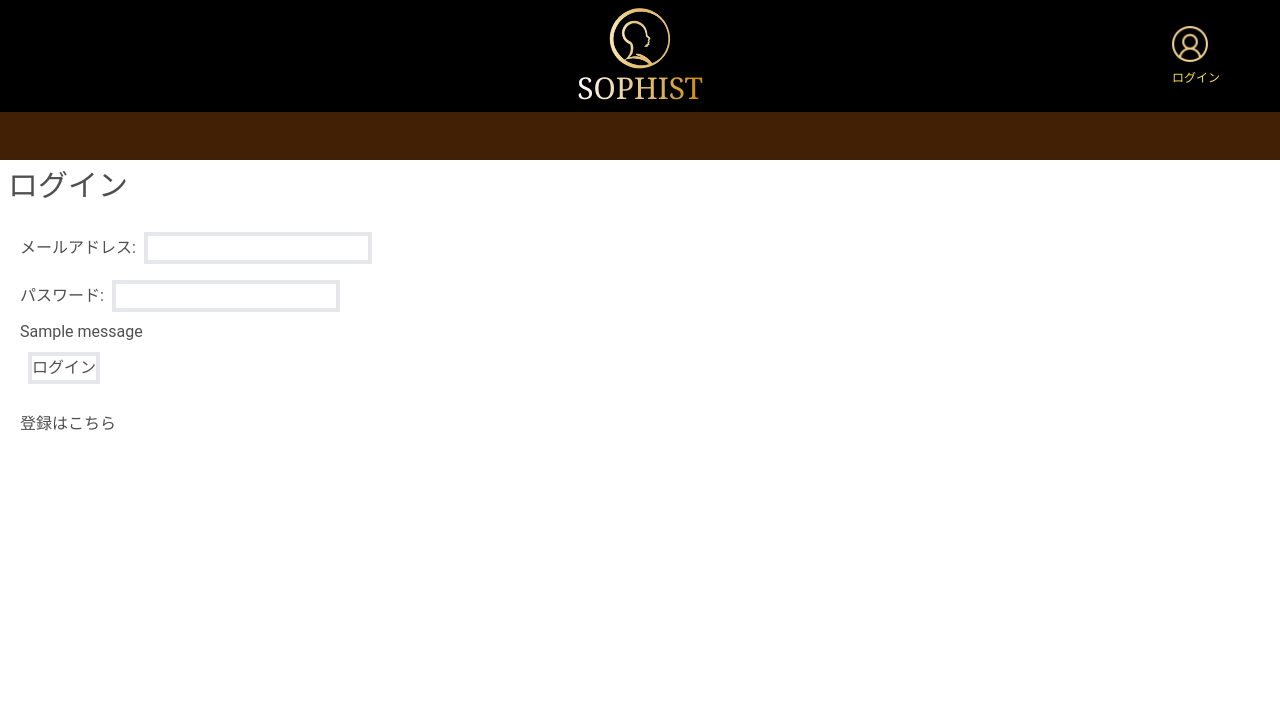
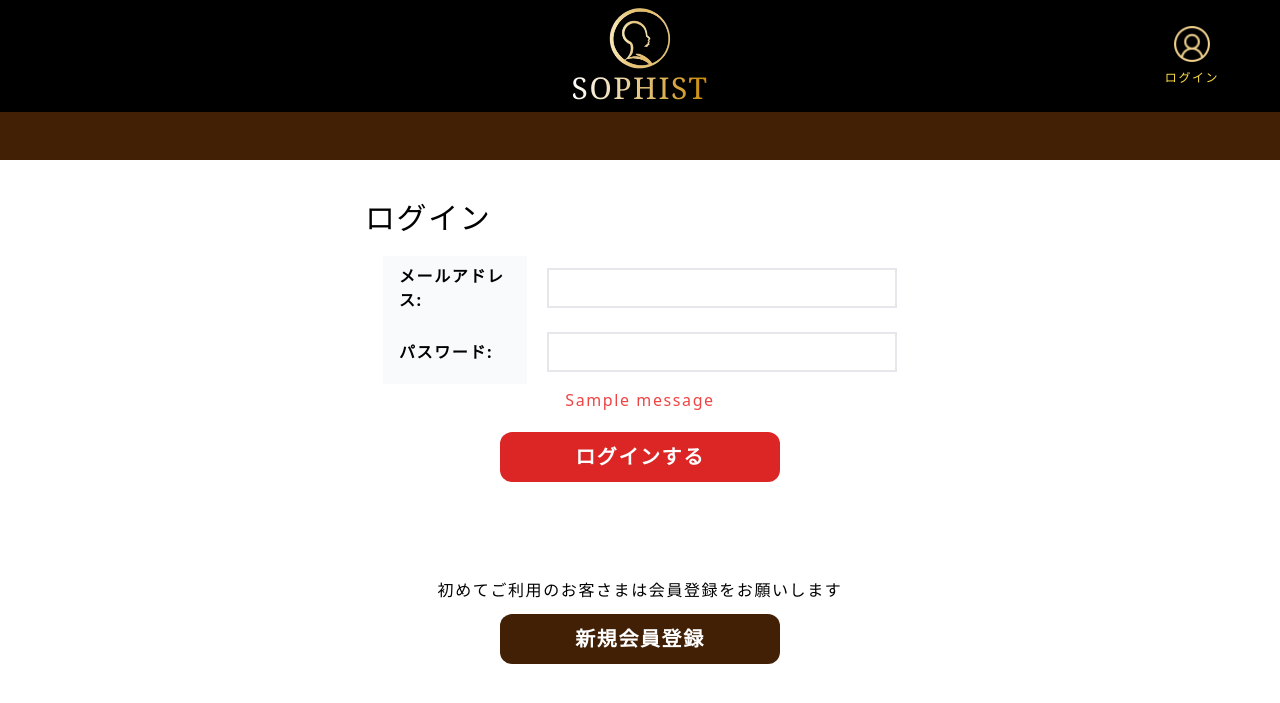
Before and after one commit to AOI-1up/Sophist, a Flask app: page /login in a window 1280 px wide. Shown: the top 703 px of the page. Run offline with Flask 2, Linux system fonts and the light colour scheme; tables that the repository leaves empty hold one stand-in row (values such as "Sample post"); one stand-in notice (Sample message) is shown; some libraries are stand-ins or nearby versions.

Commit message:
[Feat] 個別ページの実装

```diff
--- a/src/app/routes/auth.py
+++ b/src/app/routes/auth.py
@@ -12,20 +12,31 @@ auth_bp = Blueprint("auth", __name__)
 def register_get():
     if current_user.is_authenticated:
         return redirect(url_for("main.index_get"))
+
     return render_template("register.html")
 
 
 @auth_bp.route("/register", methods=["POST"])
 def register_post():
+    user_name = request.form.get("user_name")
+    mail = request.form.get("mail")
+    password = request.form.get("password")
+
+    if not user_name or not mail or not password:
+        flash("全てのフィールドを入力してください")
+        return redirect(url_for("auth.register_get"))
+
     try:
-        user = User(name=request.form["user_name"], mail=request.form["mail"])
-        user.set_password(request.form["password"])
+        user = User(name=user_name, mail=mail)
+        user.set_password(password)
         db.session.add(user)
         db.session.commit()
+
     except IntegrityError:
         db.session.rollback()
         flash("このメールアドレスは既に登録されています。")
         return redirect(url_for("auth.register_get"))
+
     return redirect(url_for("auth.login_get"))
 
 
@@ -34,18 +45,26 @@ def register_post():
 def login_get():
     if current_user.is_authenticated:
         return redirect(url_for("main.index_get"))
+
     return render_template("login.html")
 
 
 @auth_bp.route("/login", methods=["POST"])
 def login_post():
-    user = User.query.filter_by(mail=request.form["mail"]).one_or_none()
-    if user is None or not user.check_password(request.form["password"]):
+    mail = request.form.get("mail")
+    password = request.form.get("password")
+
+    if not mail or not password:
+        flash("メールアドレスとパスワードを入力してください")
+        return redirect(url_for("auth.login_get"))
+
+    user = User.query.filter_by(mail=mail).one_or_none()
+    if user is None or not user.check_password(password):
         flash("メールアドレスかパスワードが間違っています")
         return redirect(url_for("auth.login_get"))
+
     login_user(user)
-    return redirect(url_for("main.userpage_get"))
-
+    return redirect(url_for("main.index_get"))
 
 # ユーザーログアウト用 API
 @auth_bp.route("/logout")
--- a/src/app/routes/main.py
+++ b/src/app/routes/main.py
@@ -6,8 +6,3 @@ main_bp = Blueprint("main", __name__)
 @main_bp.route("/", methods=["GET"])
 def index_get():
     return render_template("index.html")
-
-# ユーザページ API
-@main_bp.route("/user-page", methods=["GET"])
-def userpage_get():
-    return render_template("user-page.html")
--- a/src/app/templates/layout.html
+++ b/src/app/templates/layout.html
@@ -4,14 +4,12 @@
 <head>
     <meta charset="UTF-8">
     <script src="https://cdn.tailwindcss.com"></script>
-    <script src="https://cdn.jsdelivr.net/npm/tw-elements/dist/js/tw-elements.umd.min.js"></script>
-    <link rel="stylesheet" href="https://cdn.jsdelivr.net/npm/tw-elements/dist/css/tw-elements.min.css" />
 </head>
 
-<body>
+<body class="tracking-widest">
     <header class="flex flex-col">
         <div class="h-28 bg-black flex justify-center">
-            <div class="w-[1200px] relative">
+            <div class="w-[1200px] min-w-[400px] relative">
                 <div class="w-full h-full absolute flex flex-col items-center justify-center">
                     <img src="../static/favicon.png" class="w-16 h-16" />
                     <div
@@ -19,10 +17,21 @@
                         SOPHIST</div>
                 </div>
                 <div class="w-full h-full absolute flex flex-col items-end justify-center">
-                    <a href="{{ url_for('auth.login_get') }}">
+                    {% if current_user.is_authenticated %}
+                    <a href="{{ url_for('auth.login_get') }}" class="w-24 flex flex-col items-center justify-center">
                         <img src="../static/usericon.png" class="w-9 h-9" />
-                        <div class="text-yellow-300 text-xs mt-2 mr-5">ログイン</div>
+                        <div class="text-yellow-300 text-xs text-center mt-2">
+                            マイページ
+                        </div>
                     </a>
+                    {% else %}
+                    <a href="{{ url_for('auth.login_get') }}" class="w-24 flex flex-col items-center justify-center">
+                        <img src="../static/usericon.png" class="w-9 h-9" />
+                        <div class="text-yellow-300 text-xs text-center mt-2">
+                            ログイン
+                        </div>
+                    </a>
+                    {% endif %}
                 </div>
             </div>
         </div>
--- a/src/app/templates/login.html
+++ b/src/app/templates/login.html
@@ -11,30 +11,44 @@
     {% extends "layout.html" %}
     {% block content %}
 
-    <div class="m-2 text-3xl">ログイン</div>
-    <form action="/login" method="POST" class="m-5">
-        <div>
-            メールアドレス:<input type="email" name="mail" class="m-2 border-4"></input>
+    <div class="flex flex-col items-center">
+        <div class="w-[550px] flex flex-col items-center mt-10">
+            <div class="w-full text-3xl text-left">ログイン</div>
+            <form action="/login" method="POST">
+                <div class="h-32 mt-5 flex flex-col items-center">
+                    <div class="h-full flex items-center font-bold">
+                        <div class="w-36 h-full pl-4 flex items-center bg-gray-50">メールアドレス:</div>
+                        <input type="email" name="mail" class="w-[350px] h-[40px] ml-5 border-2" />
                     </div>
-        <div>
-            パスワード:<input type="password" name="password" class="m-2 border-4"></input>
+                    <div class="h-full flex items-center font-bold">
+                        <div class="w-36 h-full pl-4 flex items-center bg-gray-50">パスワード:</div>
+                        <input type="password" name="password" class="w-[350px] h-[40px] ml-5 border-2" />
                     </div>
+                </div>
+                <div class="h-11 mt-1 text-red-500 text-center">
                     {% with messages = get_flashed_messages() %}
                     {% if messages %}
-                <ul>
                     {% for message in messages %}
-                        <li>{{ message }}</li>
+                    {{ message }}
                     {% endfor %}
-                </ul>
                     {% endif %}
                     {% endwith %}
-        <div>
-            <input type="submit" value="ログイン" class="m-2 border-4">
+                </div>
+                <div class="flex items-center justify-center">
+                    <button type="submit"
+                        class="w-[280px] h-[50px] rounded-xl bg-red-600 text-white text-xl font-bold">ログインする</button>
                 </div>
             </form>
+
+            <div class="mt-24 mb-3">初めてご利用のお客さまは会員登録をお願いします</div>
+            <div
+                class="w-[280px] h-[50px] flex items-center justify-center rounded-xl bg-yellow-950 text-white text-xl font-bold">
                 <a href="{{ url_for('auth.register_get') }}">
-        <div class="m-5">登録はこちら</div>
+                    新規会員登録
                 </a>
+            </div>
+        </div>
+    </div>
 
     {% endblock %}
 </body>
```
Also changed, not shown: src/app/templates/index.html (+21 -5 lines), src/app/templates/register.html (+23 -17 lines). Lines whose indentation alone changed are shown as unchanged.
